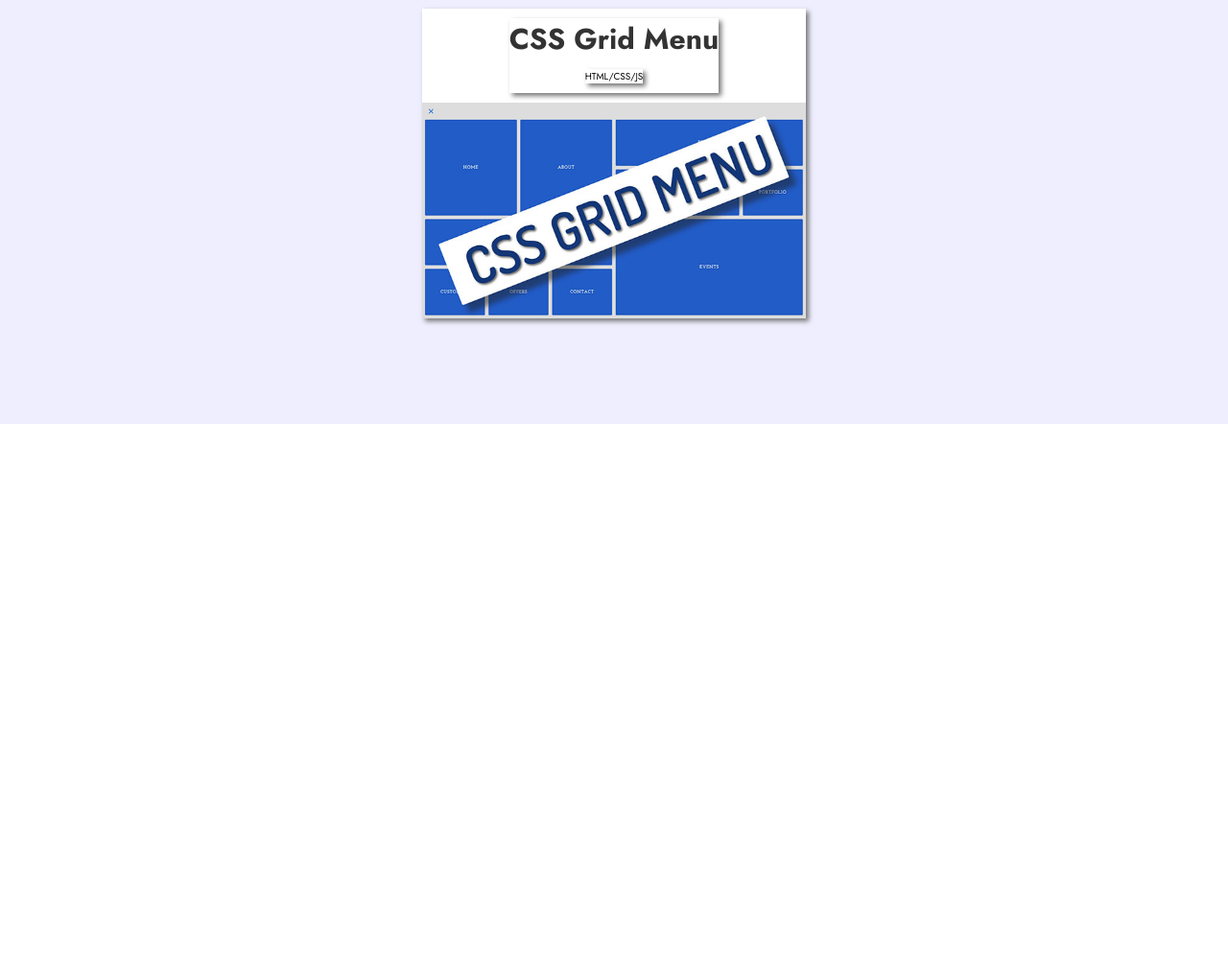
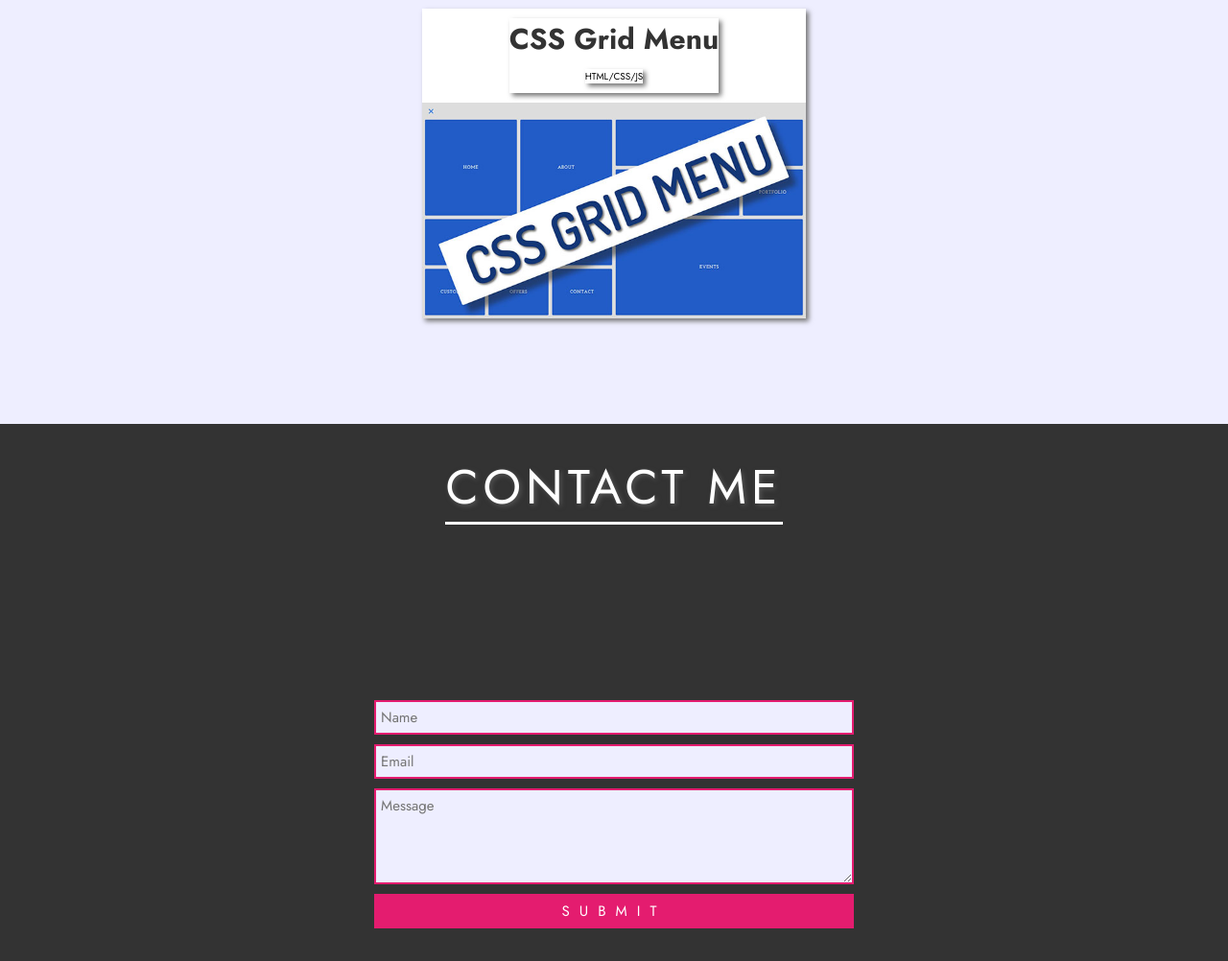
Before and after one commit to ariellekatherine92/Ariel-Portfolio, a plain HTML site: page index.html in a window 1280 px wide. Shown: the part 3586-4588 px from the top of the page at 96% size. Before the commit the page ends 4028 px from the top, so only its background shows below. Drawn offline with Linux system fonts and the light colour scheme.

Commit message:
contact me portion done

```diff
--- a/index.html
+++ b/index.html
@@ -246,6 +246,20 @@
         </section>
         <!--End of Section 3-->
 
+        <!--Section 4-->
+        <section class="section-4">
+            <h1 class = "section-heading
+            section-4-heading">Contact Me</h1>
+            <form class="contact-form center">
+                <input type="text" placeholder="Name">
+                <input type="email" placeholder="Email">
+                <textarea placeholder="Message"></textarea>
+                <input type="submit" value="Submit"
+                class = "contact-form-btn">
+            </form>
+        </section>
+        <!--End of Section 4-->
+
     </div>
     <script src="script.js"></script>
 </body>
--- a/style.css
+++ b/style.css
@@ -314,3 +314,51 @@ html {
     transition: bottom 0.3s 0.3s;
   }
 /* End of Section 3 */
+
+/* Section 4*/
+.section-4 {
+    width: 100%;
+    height: 70vh;
+    background-color: #333;
+    display: flex;
+    flex-direction: column;
+    align-items: center;
+    justify-content: space-evenly;
+}
+
+.section-4-heading {
+    color: #fff;
+    box-shadow: none;
+    border-color: #fff;
+}
+
+.contact-form {
+    width: 50rem;
+    flex-direction: column;
+}
+
+.contact-form input,
+.contact-form textarea {
+    width: 100%;
+    padding: .5rem;
+    margin: .5rem 0;
+    background-color: #eef;
+    font-size: 1.5rem;
+    border: .2rem solid #e41c6f;
+    color: #555;
+}
+
+.contact-form textarea {
+    height: 10rem;
+    max-height: 15rem;
+    max-width: 100%;
+}
+
+.contact-form .contact-form-btn {
+    background-color: #e41c6f;
+    color: #fff;
+    text-transform: uppercase;
+    letter-spacing: 1rem;
+    cursor: pointer;
+}
+/* End of Section 4 */
```
